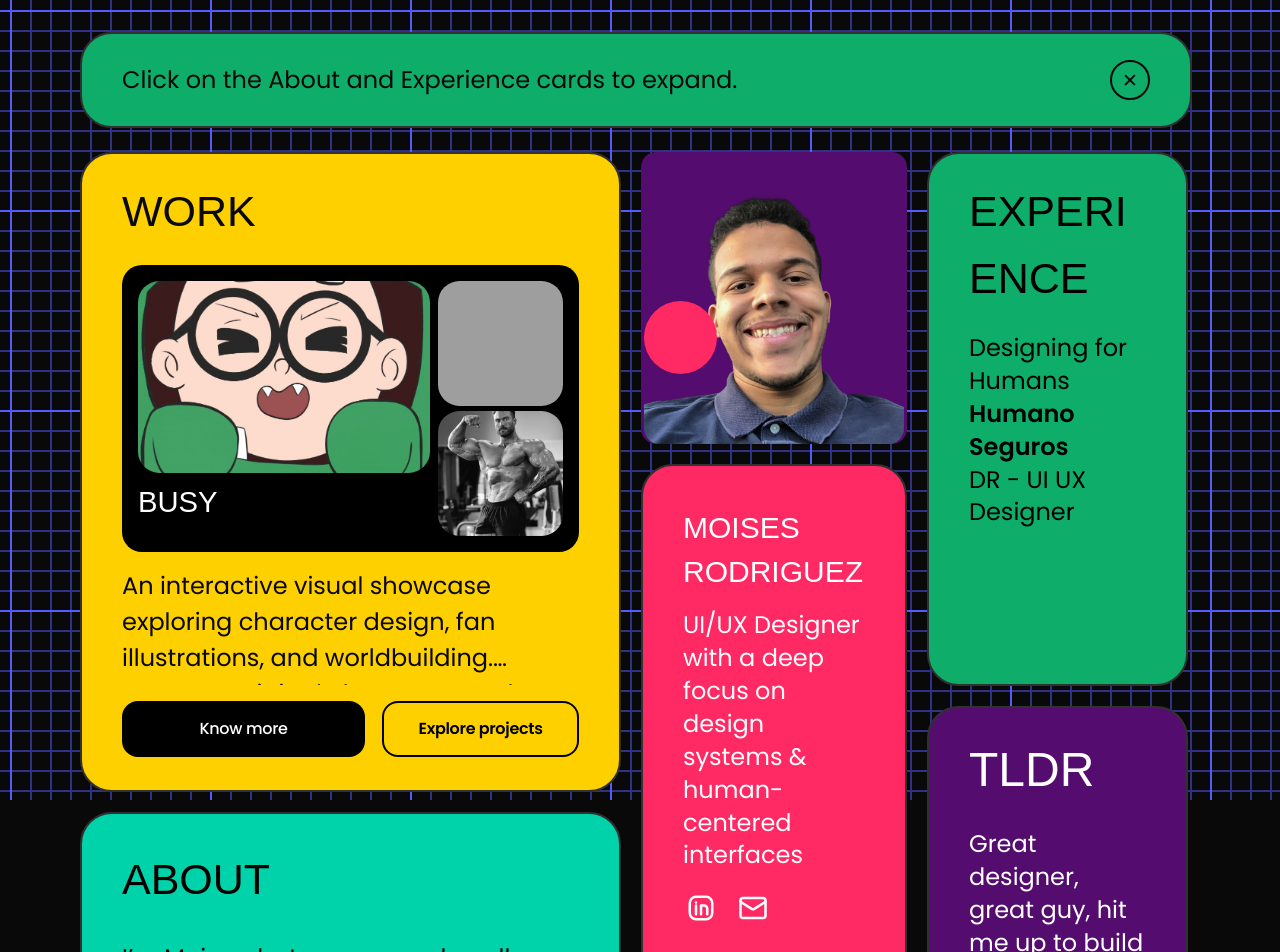
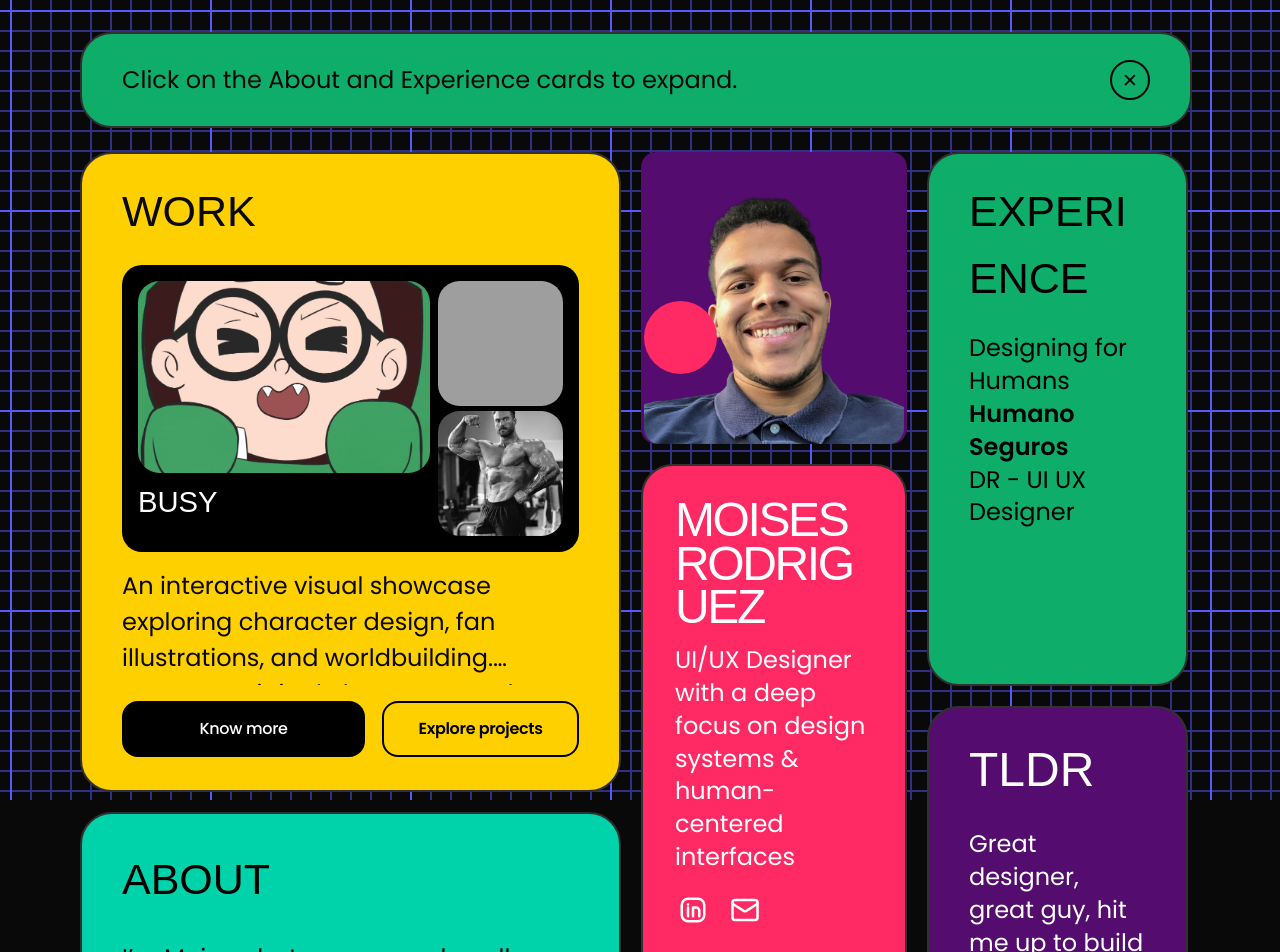
Before and after one commit to moicsrod/moics-portfolio, a React (Vite) app: page / in a window 1280 px wide. Shown: the top 952 px of the page. Built offline with nearby package versions, Linux system fonts and the light colour scheme; grey boxes are pictures that could not be loaded; a web font is replaced by a local one.

Commit message:
fix: normalize moises card title size and enforce strict container padding

```diff
--- a/src/components/BentoGrid.jsx
+++ b/src/components/BentoGrid.jsx
@@ -198,7 +198,8 @@ function ProfileCard({ onOpenContactModal }) {
     >
       <div className="profile-card-content">
         <h1 className="design-title font-['Boldonse',sans-serif]">
-          MOISES RODRIGUEZ
+          <span>MOISES</span>
+          <span>RODRIGUEZ</span>
         </h1>
         <p>
           UI/UX Designer with a deep focus on design systems &amp; human-centered
--- a/src/index.css
+++ b/src/index.css
@@ -504,16 +504,18 @@ a:focus-visible,
 
 .profile-card {
   display: flex;
+  height: 100%;
   flex-direction: column;
   justify-content: space-between;
   align-items: stretch;
-  padding: 32px;
+  padding: 24px;
   background: var(--profile);
   color: #fff;
 }
 
 .profile-card-content {
   display: flex;
+  min-width: 0;
   flex-direction: column;
   gap: 16px;
 }
@@ -547,9 +549,23 @@ a:focus-visible,
 }
 
 .profile-card h1 {
+  display: flex;
+  width: 100%;
+  min-width: 0;
+  flex-direction: column;
   flex: 0 0 auto;
-  font-size: 30px;
-  line-height: 1.45;
+  overflow-wrap: anywhere;
+  font-size: 36px;
+  line-height: 0.9;
+  letter-spacing: -0.05em;
+}
+
+.profile-card h1 span {
+  display: block;
+  width: 100%;
+  min-width: 0;
+  max-width: 100%;
+  overflow-wrap: anywhere;
 }
 
 .profile-card p {
@@ -580,10 +596,6 @@ a:focus-visible,
 .profile-contact-button:hover {
   transform: translateY(-2px);
   background: #681185;
-}
-
-.bento-grid-about .profile-card h1 {
-  font-size: 28px;
 }
 
 .experience-card {
@@ -1559,7 +1571,7 @@ a:focus-visible,
   }
 
   .profile-card {
-    padding: 32px;
+    padding: 24px;
   }
 
   .project-collage {
@@ -1661,6 +1673,10 @@ a:focus-visible,
 
 @media (min-width: 768px) {
   .profile-card {
-    padding: 40px;
-  }
-}
+    padding: 32px;
+  }
+
+  .profile-card h1 {
+    font-size: 48px;
+  }
+}
```
